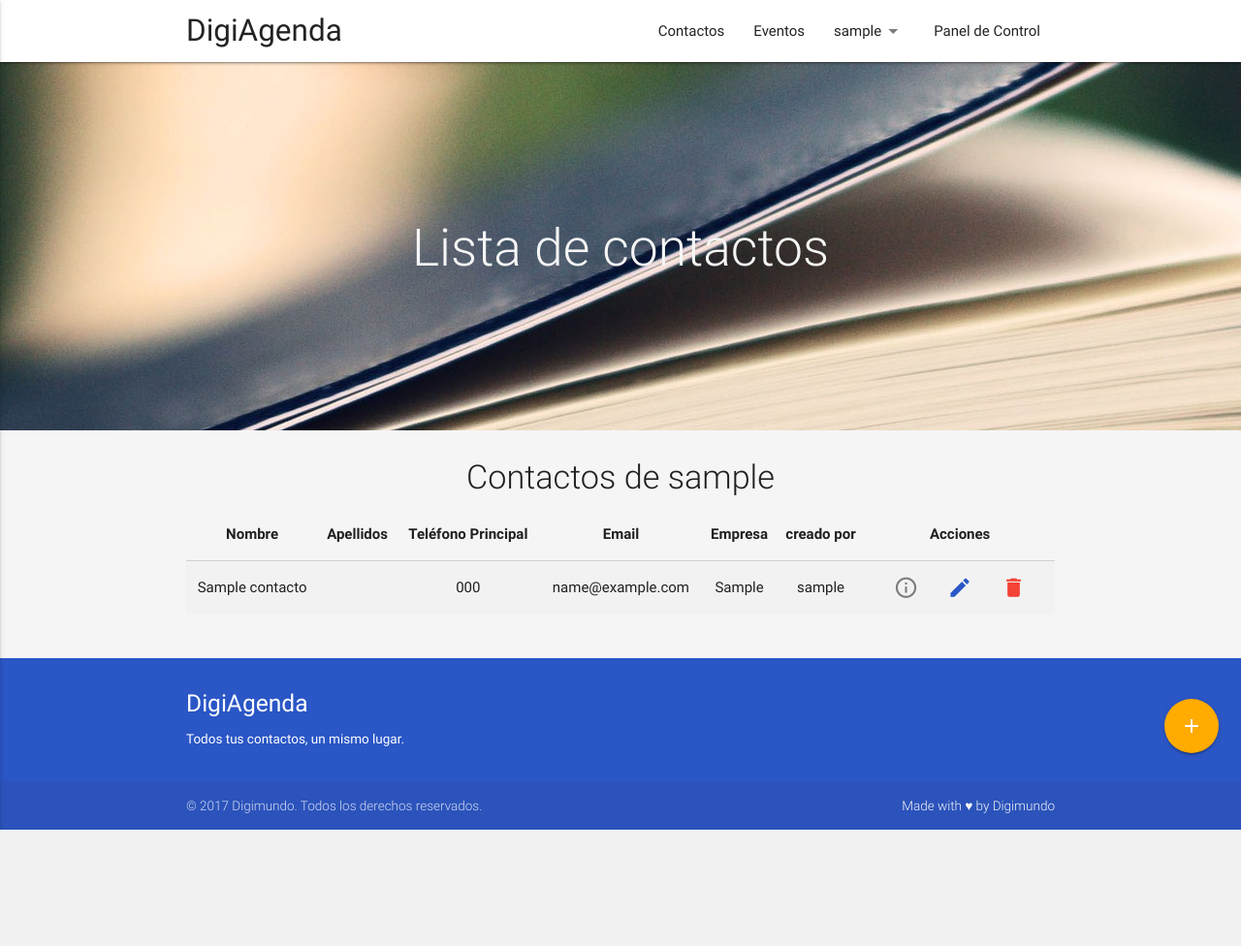
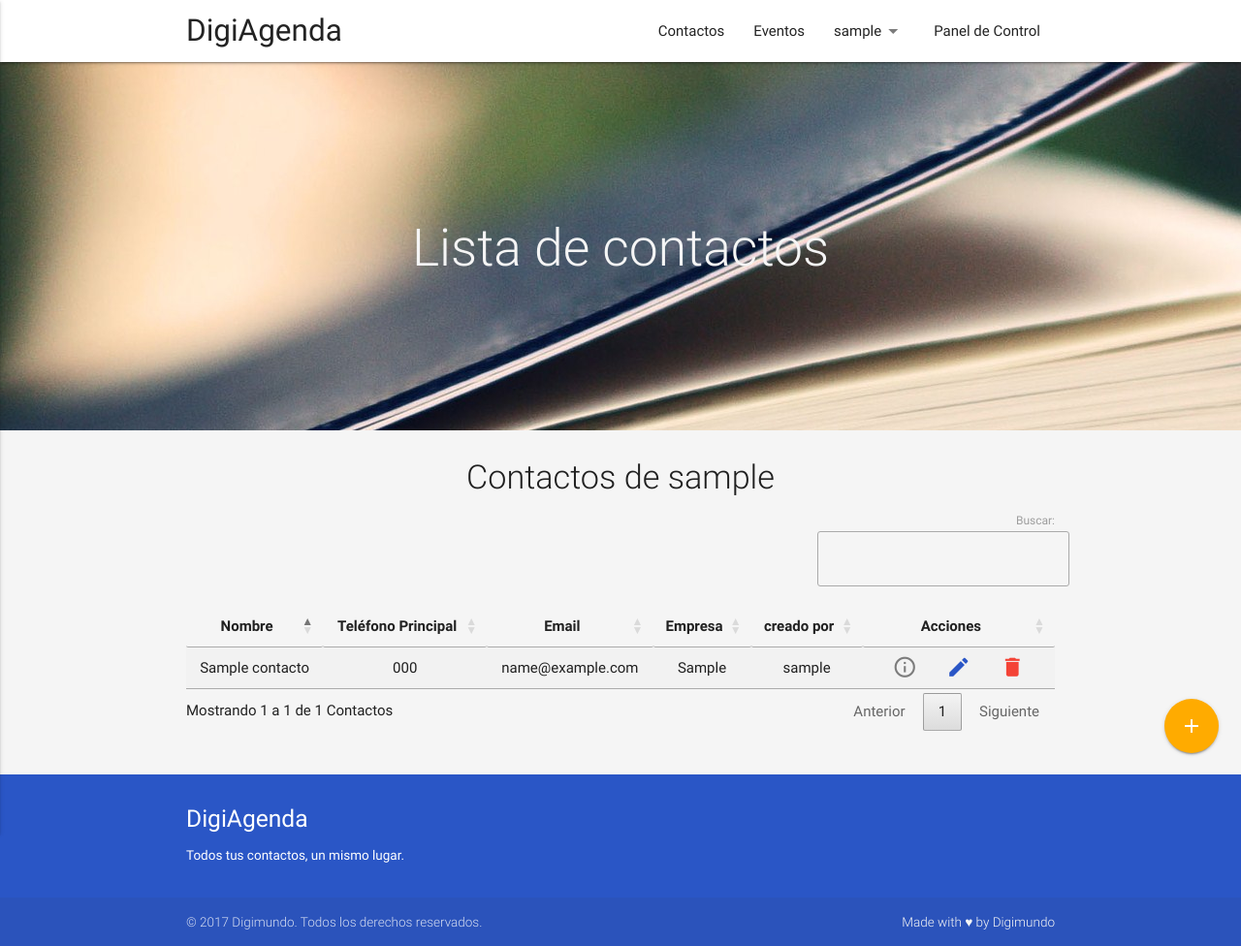
Before and after one commit to DigimundoTesca/diary-cloud, a Django app: page /contactos/ in a window 1280 px wide. Shown: the whole page at 97% size. Before the commit the page ends 856 px from the top, so only its background shows below. Run offline with Django 3.2, Linux system fonts and the light colour scheme; a user stored in the database is signed in; tables that the repository leaves empty hold one stand-in row (values such as "Sample post"); grey boxes marked "Sample" are stand-in pictures; some libraries are stand-ins or nearby versions.

Commit message:
Agregado paginacion y filtro de buscar, quitar la columna apellido en la tabla de contactos

```diff
--- a/contacts/templates/contactos/contactos.html
+++ b/contacts/templates/contactos/contactos.html
@@ -13,10 +13,9 @@
 </div>
 <div class="container mt-2 mb-3">
   <h4 class="header center">Contactos de {{ request.user}}</h4>
-  <table class="highlight striped centered responsive-table">
+  <table id="tablacontacto" class="highlight striped centered responsive-table">
     <thead>
       <th>Nombre</th>
-      <th>Apellidos</th>
       <th>Teléfono Principal</th>
       <th>Email</th>
       <th>Empresa</th>
@@ -27,7 +26,6 @@
       {% for contacto in contactos %}
       <tr>
         <td>{{ contacto.nombre }}</td>
-        <td>{{ contacto.apellidos }}</td>
         <td>{{ contacto.telefono_principal }}</td>
         <td>{{ contacto.email }}</td>
         <td>{{ contacto.empresa }}</td>
--- a/diary/templates/base.html
+++ b/diary/templates/base.html
@@ -4,9 +4,10 @@
 <head>
   <!--Import Google Icon Font-->
   <link href="https://fonts.googleapis.com/icon?family=Material+Icons" rel="stylesheet">
-  <!-- Compiled and minified CSS -->
+    <!-- Compiled and minified CSS -->
   <link rel="stylesheet" href="https://cdnjs.cloudflare.com/ajax/libs/materialize/0.100.1/css/materialize.min.css">
   <!--Let browser know website is optimized for mobile-->
+  <link rel="stylesheet" href="https://cdn.datatables.net/1.10.15/css/jquery.dataTables.min.css">
   <meta name="viewport" content="width=device-width, initial-scale=1.0"/>
   <link rel="stylesheet" href="{% static 'css/master.css' %}">
 </head>
@@ -128,6 +129,7 @@
   </footer>
   <!--Import jQuery before materialize.js-->
   <script type="text/javascript" src="https://code.jquery.com/jquery-3.2.1.min.js"></script>
+    <script type="text/javascript" src="https://cdn.datatables.net/1.10.15/js/jquery.dataTables.min.js"></script>
   <!-- Compiled and minified JavaScript -->
   <script src="https://cdnjs.cloudflare.com/ajax/libs/materialize/0.100.1/js/materialize.min.js"></script>
   <script type="text/javascript">
@@ -146,6 +148,22 @@
         stopPropagation: false // Stops event propagation
       });
       $('#id_nota').trigger('autoresize');
+      $('#tablacontacto').DataTable({
+        "oLanguage": {
+        "sZeroRecords": "No se encontraron registros",
+        "sSearch": "Buscar: ",
+        "sInfo": "Mostrando _START_ a _END_ de _TOTAL_ Contactos",
+        "sInfoFiltered": "Filtrado de _MAX_ contactos totales",
+        "sInfoEmpty": "No se encontraron coincidencias, ",
+        "sLoadingRecords": "Cargando...",
+        "sLengthMenu": "",
+        "oPaginate": {
+        "sNext": "Siguiente",
+        "sPrevious": "Anterior",
+        }
+        },
+        "iDisplayLength": 20
+      })
    });
   </script>
 </body>
```
